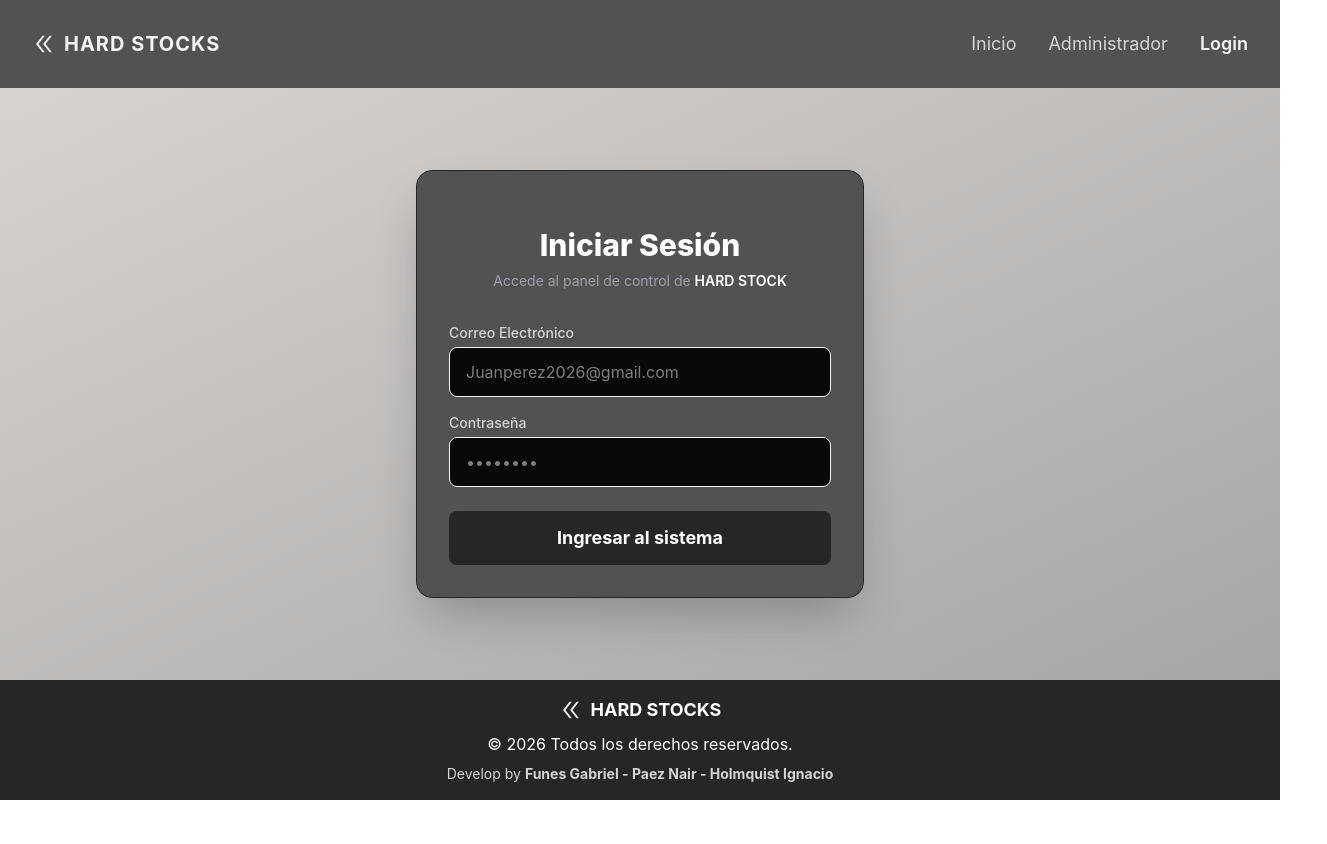
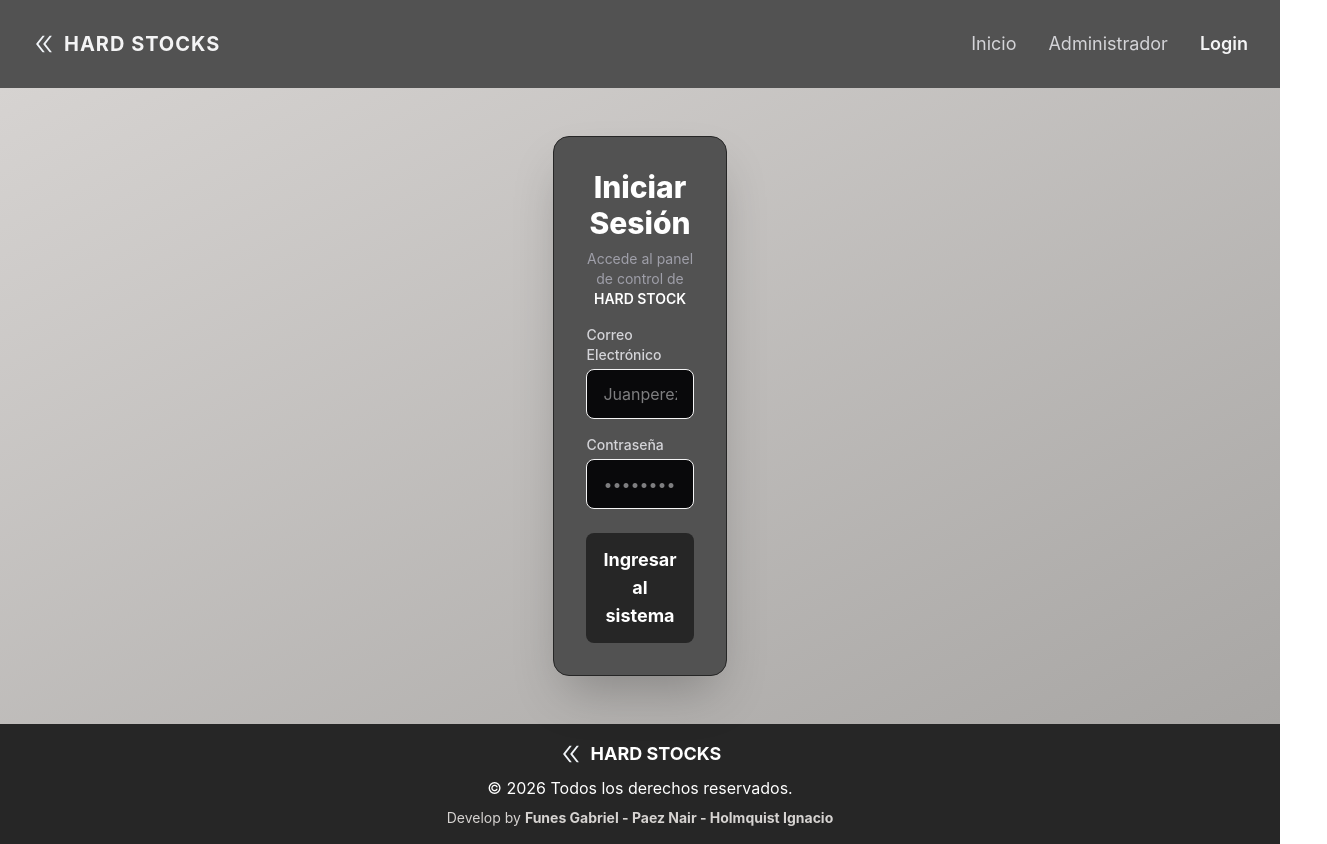
Before and after one commit to nikki0011/E-COMMERCE-PRO-G1-M2, a React (Vite) app: page /login in a window 1280 px wide. Shown: the whole page, 1327 px wide, since content can reach past the window. Before the commit the page ends 800 px from the top, so only its background shows below. Built offline with nearby package versions, Linux system fonts and the light colour scheme.

Commit message:
Corregimos estilos esteticos y  para hacer responsive el login

```diff
--- a/src/components/pages/Login.tsx
+++ b/src/components/pages/Login.tsx
@@ -1,10 +1,10 @@
 
 const Login = () => {
   return (
-    <section className="flex grow items-center justify-center py-12 px-4 sm:px-6 lg:px-8 animate-fadeIn">
-      <div className="max-w-md w-full space-y-8 bg-neutral-600 p-8 rounded-2xl border border-neutral-800 shadow-2xl backdrop-blur-sm">
-        <div>
-          <h2 className="mt-6 text-center text-3xl font-extrabold text-white">
+    <section className="flex grow items-center justify-center py-12 px-4 sm:px-6 md:px-30 lg:px-60 xl:px-150 animate-fadeIn">
+      <div className=" w-full space-y-8 bg-neutral-600 p-8 rounded-2xl border border-neutral-800 shadow-2xl backdrop-blur-sm">
+        <div className="mb-0">
+          <h2 className=" text-center text-3xl font-extrabold text-white">
             Iniciar Sesión
           </h2>
           <p className="mt-2 text-center text-sm text-zinc-400">
@@ -12,8 +12,7 @@ const Login = () => {
             <span className="text-white font-semibold">HARD STOCK</span>
           </p>
         </div>
-
-        <form className="mt-8 space-y-6">
+        <form className="mt-4 space-y-6">
           <div className="space-y-4">
             <div>
               <label
```
